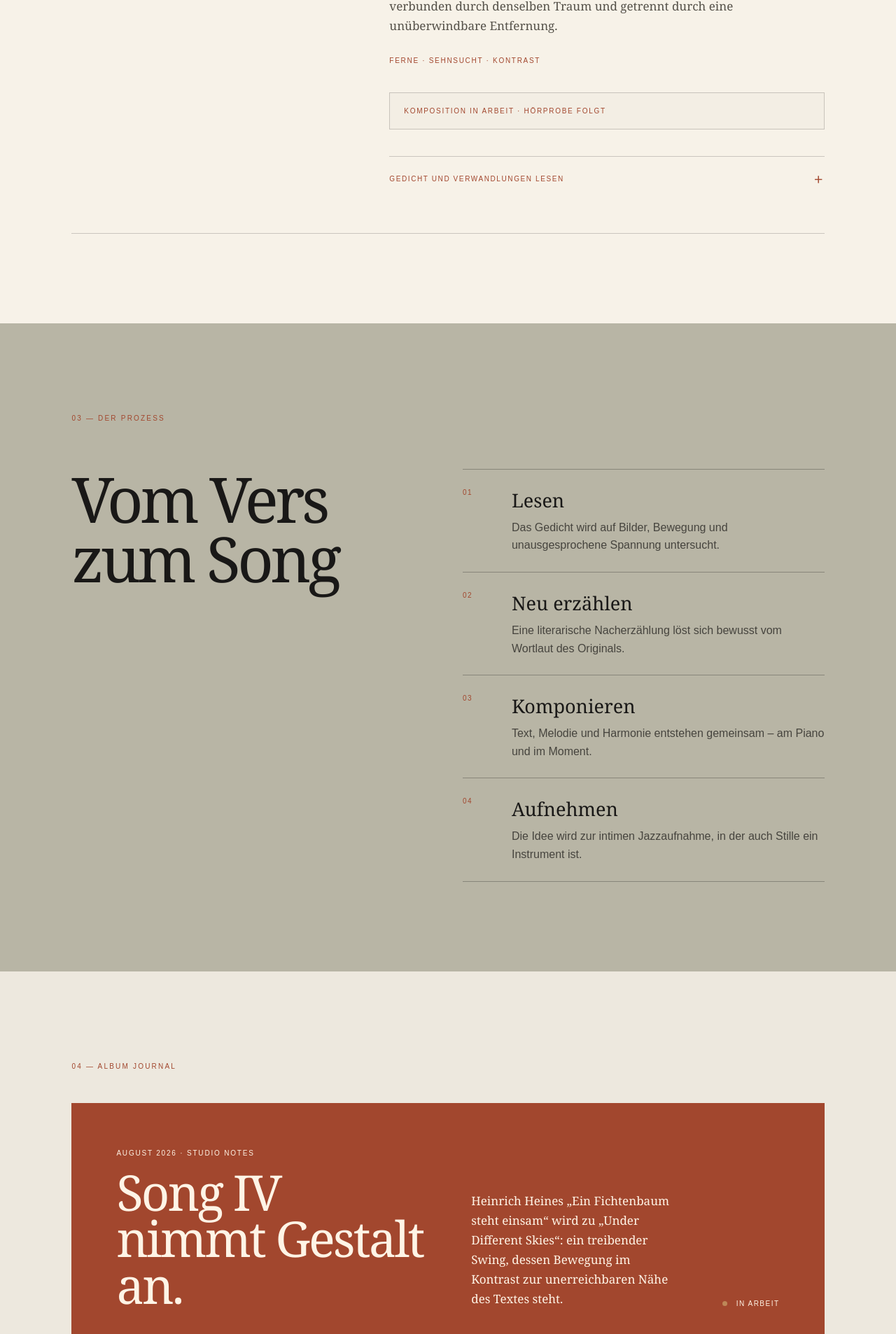
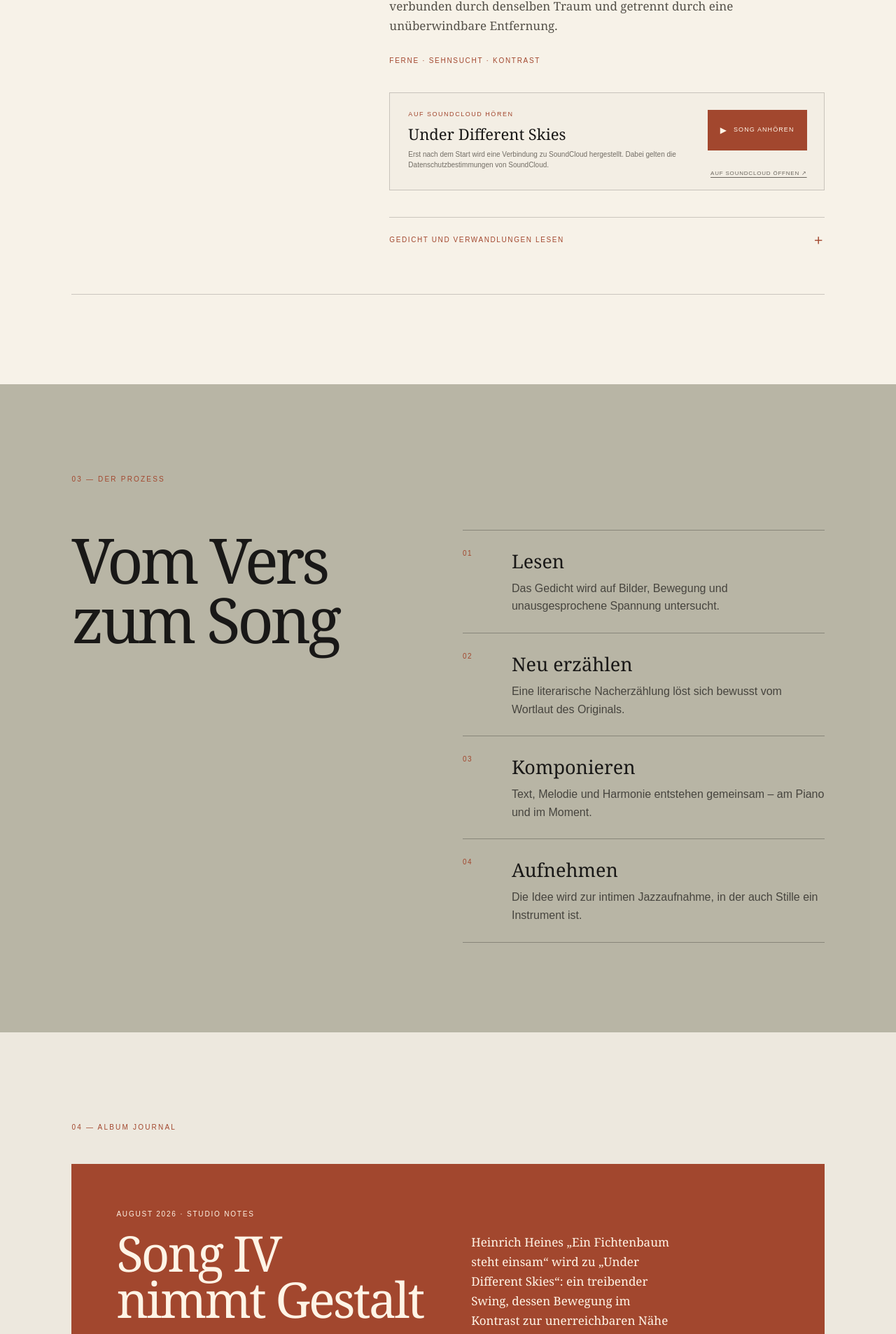
Before and after one commit to micatgthb/the_hidden_verses, a Next.js app: page / in a window 1280 px wide. Shown: the part 3732-5638 px from the top of the page at 70% size. Built offline with nearby package versions, Linux system fonts and the light colour scheme.

Commit message:
Add SoundCloud player for song four

```diff
--- a/app/page.tsx
+++ b/app/page.tsx
@@ -264,6 +264,9 @@ führte zu ihr zurück.`,
     portraitAlt: "Porträt Heinrich Heines",
     portraitCredit: "Historisches Porträt · Wikimedia Commons · gemeinfrei",
     portraitHref: "https://commons.wikimedia.org/wiki/File:Heinrich_Heine.PNG",
+    soundcloud: "https://soundcloud.com/user-720035982/baltic-lounge-lizard-hidden-3/s-m2zQm23IIf1",
+    soundcloudId: "2377015037",
+    soundcloudSecret: "s-m2zQm23IIf1",
     title: "Under Different Skies",
     text: "Ein treibender Swing über zwei einsame Wesen in gegensätzlichen Welten – verbunden durch denselben Traum und getrennt durch eine unüberwindbare Entfernung.",
     mood: "Ferne · Sehnsucht · Kontrast",
@@ -472,6 +475,7 @@ export default function Home() {
           <p>
             Heinrich Heines „Ein Fichtenbaum steht einsam“ wird zu „Under Different Skies“:
             ein treibender Swing, dessen Bewegung im Kontrast zur unerreichbaren Nähe des Textes steht.
+            Eine erste Hörfassung ist jetzt verfügbar.
           </p>
           <span className="status"><i /> In Arbeit</span>
         </div>
--- a/public/release-notification.json
+++ b/public/release-notification.json
@@ -1,8 +1,8 @@
 {
   "enabled": true,
-  "id": "song-iv-under-different-skies-2026-08",
-  "subject": "Song IV entsteht: Under Different Skies",
+  "id": "song-iv-under-different-skies-hoerfassung-2026-08",
+  "subject": "Song IV ist zu hören: Under Different Skies",
   "heading": "Zwei Welten unter verschiedenen Himmeln",
-  "message": "Heinrich Heines ‚Ein Fichtenbaum steht einsam‘ bildet den Ausgangspunkt für den vierten Song des Albums. ‚Under Different Skies‘ verbindet einen treibenden Swing mit einer Geschichte über Nähe, Sehnsucht und unüberwindbare Entfernung. Gedicht, Neuinterpretation und englischer Songtext sind jetzt auf der Projektseite zu lesen.",
+  "message": "Heinrich Heines ‚Ein Fichtenbaum steht einsam‘ bildet den Ausgangspunkt für den vierten Song des Albums. ‚Under Different Skies‘ verbindet einen treibenden Swing mit einer Geschichte über Nähe, Sehnsucht und unüberwindbare Entfernung. Die erste Hörfassung sowie Gedicht, Neuinterpretation und Songtext sind jetzt auf der Projektseite verfügbar.",
   "url": "https://thehiddenverses.someswans.de/"
 }
```
Also changed, not shown: 1 other file (tests, documents, lock files or other folders).
